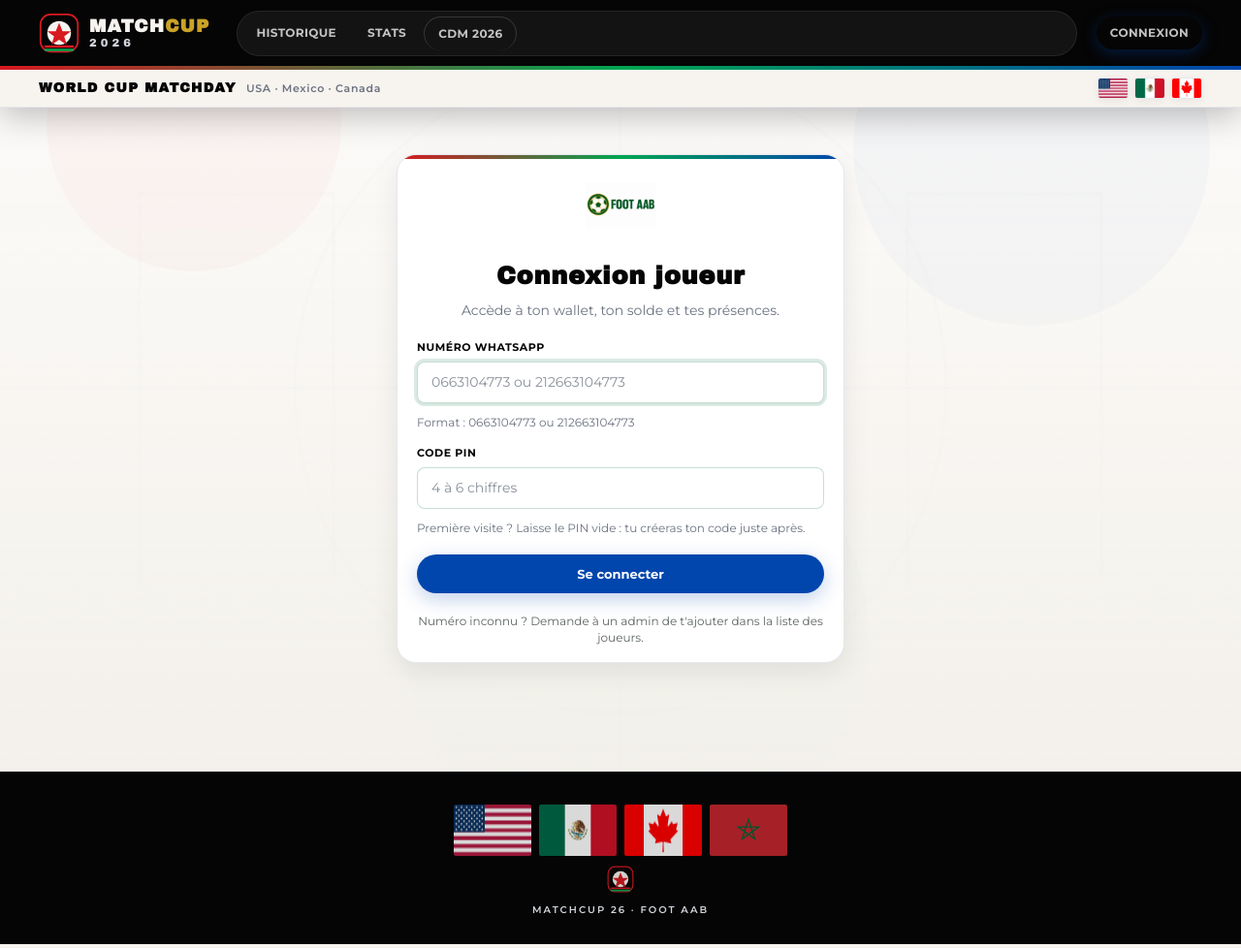
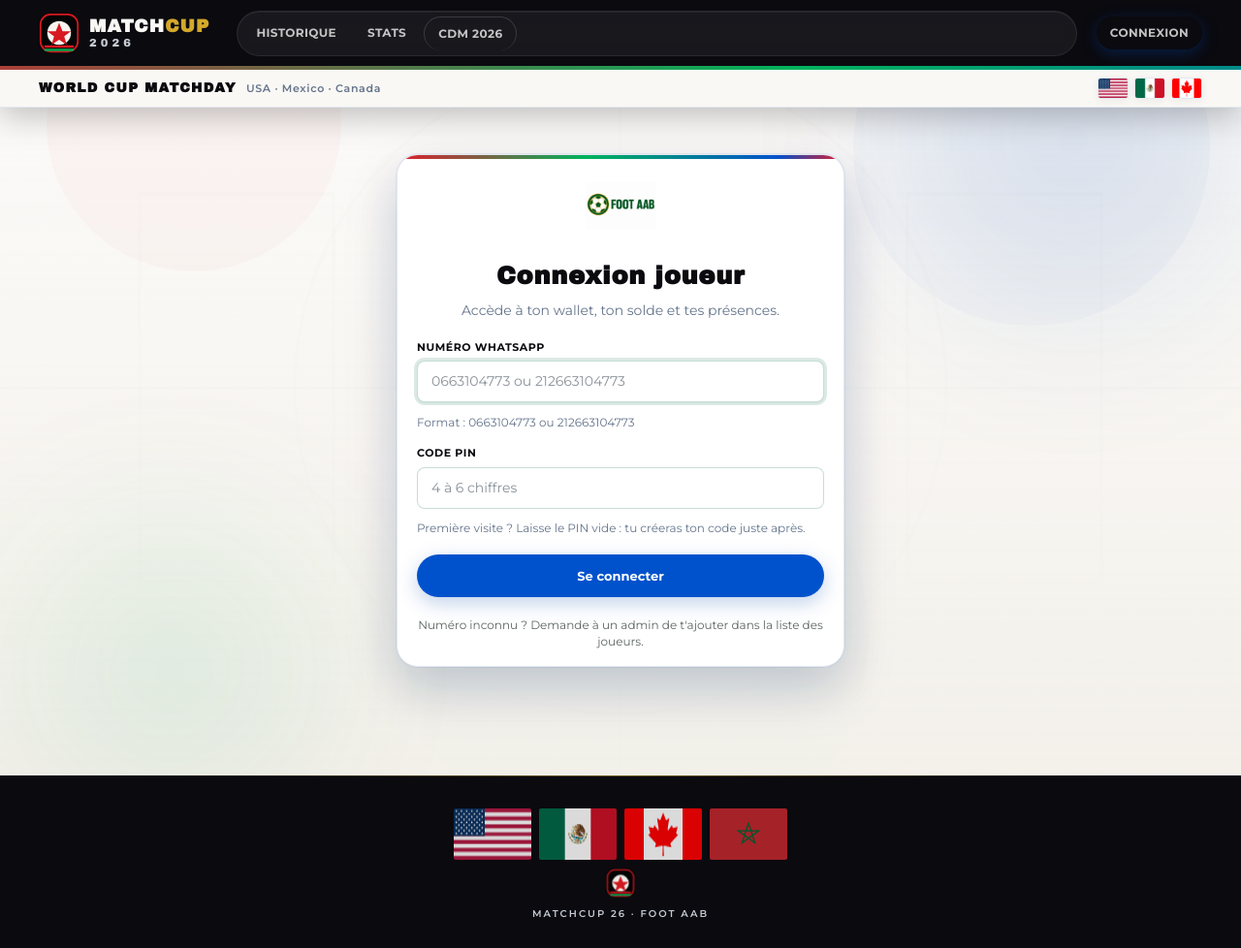
Before and after one commit to Polga088/AABFoot, a Flask app: page /connexion in a window 1280 px wide. Shown: the whole page at 97% size. Run offline with Flask 3, Linux system fonts and the light colour scheme; some libraries are stand-ins or nearby versions.

Commit message:
Modernize MATCHCUP 26 UI with motion layer and refreshed design tokens.
Add animated background orbs, scroll reveals, button micro-interactions, and accessibility-friendly transitions guided by ui-ux-pro-max.

Co-authored-by: Cursor <cursoragent@cursor.com>

```diff
--- /dev/null
+++ b/webapp/static/css/wc26-motion.css
@@ -0,0 +1,380 @@
+/* MATCHCUP 26 — Motion & modern UI layer (ui-ux-pro-max guidelines) */
+
+:root {
+  --motion-fast: 180ms;
+  --motion-base: 260ms;
+  --motion-slow: 480ms;
+  --ease-out: cubic-bezier(0.22, 1, 0.36, 1);
+  --ease-spring: cubic-bezier(0.34, 1.56, 0.64, 1);
+}
+
+/* ═══ Animated ambient background ═══ */
+body.matchcup26 {
+  position: relative;
+  isolation: isolate;
+}
+
+body.matchcup26::before,
+body.matchcup26::after {
+  content: "";
+  position: fixed;
+  border-radius: 50%;
+  filter: blur(80px);
+  opacity: 0.45;
+  pointer-events: none;
+  z-index: -1;
+  animation: wc26-orb-drift 18s ease-in-out infinite alternate;
+}
+
+body.matchcup26::before {
+  width: min(520px, 70vw);
+  height: min(520px, 70vw);
+  top: -120px;
+  right: -80px;
+  background: radial-gradient(circle, rgba(0, 70, 173, 0.35) 0%, transparent 70%);
+}
+
+body.matchcup26::after {
+  width: min(440px, 60vw);
+  height: min(440px, 60vw);
+  bottom: -100px;
+  left: -60px;
+  background: radial-gradient(circle, rgba(0, 166, 81, 0.28) 0%, transparent 70%);
+  animation-delay: -6s;
+  animation-duration: 22s;
+}
+
+@keyframes wc26-orb-drift {
+  0% { transform: translate(0, 0) scale(1); }
+  100% { transform: translate(24px, 18px) scale(1.08); }
+}
+
+/* ═══ Header polish ═══ */
+body.matchcup26 .site-header {
+  backdrop-filter: blur(12px);
+  -webkit-backdrop-filter: blur(12px);
+}
+
+body.matchcup26 .wc26-host-strip {
+  background-size: 200% 100%;
+  animation: wc26-strip-flow 6s linear infinite;
+}
+
+@keyframes wc26-strip-flow {
+  0% { background-position: 0% 50%; }
+  100% { background-position: 200% 50%; }
+}
+
+body.matchcup26 .nav-mark {
+  transition: transform var(--motion-base) var(--ease-spring);
+}
+
+body.matchcup26 .nav-brand:hover .nav-mark {
+  transform: rotate(-6deg) scale(1.06);
+}
+
+body.matchcup26 .nav-links {
+  backdrop-filter: blur(8px);
+  box-shadow: inset 0 1px 0 rgba(255, 255, 255, 0.06);
+}
+
+body.matchcup26 .nav-item {
+  position: relative;
+  transition:
+    color var(--motion-fast) ease,
+    background var(--motion-fast) ease,
+    box-shadow var(--motion-fast) ease,
+    transform var(--motion-fast) var(--ease-out);
+}
+
+body.matchcup26 .nav-item:active {
+  transform: scale(0.96);
+}
+
+body.matchcup26 .nav-item.active {
+  animation: wc26-nav-pop var(--motion-base) var(--ease-spring);
+}
+
+@keyframes wc26-nav-pop {
+  0% { transform: scale(0.92); }
+  70% { transform: scale(1.04); }
+  100% { transform: scale(1); }
+}
+
+body.matchcup26 .wc-matchday-bar {
+  position: relative;
+  overflow: hidden;
+}
+
+body.matchcup26 .wc-banner-flags img {
+  transition: transform var(--motion-base) var(--ease-spring), box-shadow var(--motion-fast);
+}
+
+body.matchcup26 .wc-banner-flags img:hover {
+  transform: translateY(-2px) scale(1.05);
+  box-shadow: 0 6px 16px rgba(0, 0, 0, 0.12);
+}
+
+/* ═══ Page enter ═══ */
+body.matchcup26 .app-content {
+  animation: wc26-page-in var(--motion-slow) var(--ease-out) both;
+}
+
+@keyframes wc26-page-in {
+  from {
+    opacity: 0;
+    transform: translateY(12px);
+  }
+  to {
+    opacity: 1;
+    transform: translateY(0);
+  }
+}
+
+/* ═══ Cards & surfaces ═══ */
+body.matchcup26 .card,
+body.matchcup26 .metric,
+body.matchcup26 .auth-card,
+body.matchcup26 .match-card,
+body.matchcup26 .schedule-item,
+body.matchcup26 .group-scan-panel {
+  transition:
+    transform var(--motion-base) var(--ease-out),
+    box-shadow var(--motion-base) var(--ease-out),
+    border-color var(--motion-fast) ease;
+}
+
+body.matchcup26 .card:hover,
+body.matchcup26 .metric:hover,
+body.matchcup26 .auth-card:hover,
+body.matchcup26 .match-card:hover,
+body.matchcup26 .schedule-item:hover {
+  transform: translateY(-3px);
+}
+
+body.matchcup26 .reveal-on-scroll {
+  opacity: 0;
+  transform: translateY(18px);
+  transition:
+    opacity var(--motion-slow) var(--ease-out),
+    transform var(--motion-slow) var(--ease-out);
+}
+
+body.matchcup26 .reveal-on-scroll.is-visible {
+  opacity: 1;
+  transform: translateY(0);
+}
+
+body.matchcup26 .reveal-stagger > * {
+  opacity: 0;
+  transform: translateY(14px);
+  animation: wc26-stagger-in var(--motion-slow) var(--ease-out) forwards;
+}
+
+body.matchcup26 .reveal-stagger > *:nth-child(1) { animation-delay: 0.05s; }
+body.matchcup26 .reveal-stagger > *:nth-child(2) { animation-delay: 0.1s; }
+body.matchcup26 .reveal-stagger > *:nth-child(3) { animation-delay: 0.15s; }
+body.matchcup26 .reveal-stagger > *:nth-child(4) { animation-delay: 0.2s; }
+body.matchcup26 .reveal-stagger > *:nth-child(5) { animation-delay: 0.25s; }
+body.matchcup26 .reveal-stagger > *:nth-child(6) { animation-delay: 0.3s; }
+
+@keyframes wc26-stagger-in {
+  to {
+    opacity: 1;
+    transform: translateY(0);
+  }
+}
+
+/* Auth glow */
+body.matchcup26 .auth-page {
+  position: relative;
+}
+
+body.matchcup26 .auth-card {
+  animation: wc26-auth-in 0.65s var(--ease-out) both;
+  box-shadow:
+    var(--wc26-shadow-lg),
+    0 0 0 1px rgba(0, 70, 173, 0.06),
+    0 24px 60px rgba(0, 70, 173, 0.12);
+}
+
+@keyframes wc26-auth-in {
+  from {
+    opacity: 0;
+    transform: scale(0.96) translateY(16px);
+  }
+  to {
+    opacity: 1;
+    transform: scale(1) translateY(0);
+  }
+}
+
+/* ═══ Buttons ═══ */
+body.matchcup26 .btn {
+  position: relative;
+  overflow: hidden;
+  transition:
+    transform var(--motion-fast) var(--ease-out),
+    box-shadow var(--motion-fast) ease,
+    background var(--motion-fast) ease;
+  min-height: 44px;
+  touch-action: manipulation;
+}
+
+body.matchcup26 .btn:active {
+  transform: scale(0.97);
+}
+
+body.matchcup26 .btn-primary::after,
+body.matchcup26 .btn-green::after {
+  content: "";
+  position: absolute;
+  inset: 0;
+  background: linear-gradient(
+    105deg,
+    transparent 40%,
+    rgba(255, 255, 255, 0.22) 50%,
+    transparent 60%
+  );
+  transform: translateX(-120%);
+  transition: transform 0.55s ease;
+}
+
+body.matchcup26 .btn-primary:hover::after,
+body.matchcup26 .btn-green:hover::after {
+  transform: translateX(120%);
+}
+
+body.matchcup26 .form-input,
+body.matchcup26 select.form-input {
+  transition:
+    border-color var(--motion-fast) ease,
+    box-shadow var(--motion-fast) ease,
+    transform var(--motion-fast) var(--ease-out);
+}
+
+body.matchcup26 .form-input:focus {
+  transform: translateY(-1px);
+}
+
+body.matchcup26 .auth-hint.is-ok {
+  color: #047857;
+  transition: color var(--motion-fast) ease;
+}
+
+/* ═══ Metrics pulse ═══ */
+body.matchcup26 .metric-val {
+  display: inline-block;
+  animation: wc26-metric-in 0.7s var(--ease-out) both;
+}
+
+@keyframes wc26-metric-in {
+  from {
+    opacity: 0;
+    transform: translateY(8px) scale(0.95);
+  }
+  to {
+    opacity: 1;
+    transform: translateY(0) scale(1);
+  }
+}
+
+/* ═══ Schedule upcoming glow ═══ */
+body.matchcup26 .schedule-upcoming {
+  box-shadow: 0 4px 20px rgba(0, 166, 81, 0.12);
+}
+
+body.matchcup26 .schedule-upcoming:hover {
+  box-shadow: 0 8px 28px rgba(0, 166, 81, 0.2);
+}
+
+/* ═══ Tables ═══ */
+body.matchcup26 .card table tbody tr {
+  transition: background var(--motion-fast) ease, transform var(--motion-fast) ease;
+}
+
+body.matchcup26 .card table tbody tr:hover {
+  transform: scale(1.005);
+}
+
+/* ═══ Badges ═══ */
+body.matchcup26 .badge-green,
+body.matchcup26 .badge-amber,
+body.matchcup26 .badge-red {
+  transition: transform var(--motion-fast) var(--ease-spring);
+}
+
+body.matchcup26 tr:hover .badge-green,
+body.matchcup26 tr:hover .badge-amber,
+body.matchcup26 tr:hover .badge-red {
+  transform: scale(1.04);
+}
+
+/* ═══ Footer ═══ */
+body.matchcup26 .site-footer {
+  position: relative;
+}
+
+body.matchcup26 .site-footer::before {
+  content: "";
+  position: absolute;
+  top: 0;
+  left: 10%;
+  right: 10%;
+  height: 1px;
+  background: linear-gradient(
+    90deg,
+    transparent,
+    rgba(201, 162, 39, 0.5),
+    transparent
+  );
+}
+
+body.matchcup26 .footer-logo {
+  animation: wc26-logo-pulse 4s ease-in-out infinite;
+}
+
+@keyframes wc26-logo-pulse {
+  0%, 100% { opacity: 0.85; transform: scale(1); }
+  50% { opacity: 1; transform: scale(1.06); }
+}
+
+/* ═══ Focus (a11y) ═══ */
+body.matchcup26 a:focus-visible,
+body.matchcup26 button:focus-visible,
+body.matchcup26 .form-input:focus-visible {
+  outline: 2px solid var(--wc26-blue);
+  outline-offset: 2px;
+}
+
+/* ═══ Reduced motion ═══ */
+@media (prefers-reduced-motion: reduce) {
+  body.matchcup26::before,
+  body.matchcup26::after,
+  body.matchcup26 .wc26-host-strip,
+  body.matchcup26 .footer-logo {
+    animation: none;
+  }
+
+  body.matchcup26 .app-content,
+  body.matchcup26 .auth-card,
+  body.matchcup26 .reveal-stagger > *,
+  body.matchcup26 .metric-val,
+  body.matchcup26 .nav-item.active {
+    animation: none;
+    opacity: 1;
+    transform: none;
+  }
+
+  body.matchcup26 .reveal-on-scroll {
+    opacity: 1;
+    transform: none;
+    transition: none;
+  }
+
+  body.matchcup26 .card:hover,
+  body.matchcup26 .metric:hover,
+  body.matchcup26 .schedule-item:hover {
+    transform: none;
+  }
+}
--- a/webapp/static/css/wc26-official-inspired.css
+++ b/webapp/static/css/wc26-official-inspired.css
@@ -3,25 +3,31 @@
 @import url("https://fonts.googleapis.com/css2?family=Archivo+Black&family=Montserrat:wght@400;500;600;700;800&display=swap");
 
 :root {
-  --wc26-black: #050505;
-  --wc26-white: #f7f4ef;
-  --wc26-blue: #0046ad;
-  --wc26-red: #d71920;
-  --wc26-green: #00a651;
-  --wc26-gold: #c9a227;
-  --wc26-silver: #d1d5db;
-  --wc26-bg: #f3f0ea;
-  --wc26-ink: #111827;
+  --wc26-black: #0a0a0f;
+  --wc26-white: #faf8f5;
+  --wc26-blue: #0052cc;
+  --wc26-red: #e11d2e;
+  --wc26-green: #00b35c;
+  --wc26-gold: #d4a82a;
+  --wc26-silver: #c5cad3;
+  --wc26-bg: #eef1f6;
+  --wc26-ink: #0f172a;
   --wc26-card-solid: #ffffff;
-  --wc26-muted: #6b7280;
-  --wc26-border: #e5e7eb;
-  --wc26-border-strong: #d1d5db;
-  --wc26-gradient-hosts: linear-gradient(90deg, #d71920 0%, #00a651 50%, #0046ad 100%);
-  --wc26-shadow-sm: 0 2px 8px rgba(5, 5, 5, 0.06);
-  --wc26-shadow-md: 0 8px 28px rgba(5, 5, 5, 0.08);
-  --wc26-shadow-lg: 0 16px 48px rgba(5, 5, 5, 0.1);
-  --wc26-radius: 20px;
-  --wc26-radius-sm: 12px;
+  --wc26-muted: #64748b;
+  --wc26-border: #e2e8f0;
+  --wc26-border-strong: #cbd5e1;
+  --wc26-gradient-hosts: linear-gradient(
+    90deg,
+    #e11d2e 0%,
+    #00b35c 42%,
+    #0052cc 85%,
+    #e11d2e 100%
+  );
+  --wc26-shadow-sm: 0 2px 10px rgba(15, 23, 42, 0.06);
+  --wc26-shadow-md: 0 10px 32px rgba(15, 23, 42, 0.09);
+  --wc26-shadow-lg: 0 20px 50px rgba(15, 23, 42, 0.12);
+  --wc26-radius: 22px;
+  --wc26-radius-sm: 14px;
 }
 
 /* Neutralise conflits style.css */
@@ -403,8 +409,9 @@ body.matchcup26 .btn-green {
 
 body.matchcup26 .btn-primary:hover,
 body.matchcup26 .btn-green:hover {
-  background: #003d94;
-  transform: translateY(-1px);
+  background: #0047b3;
+  transform: translateY(-2px);
+  box-shadow: 0 10px 28px rgba(0, 82, 204, 0.35);
 }
 
 body.matchcup26 .btn:not(.btn-primary):not(.btn-green):not(.btn-danger) {
--- a/webapp/templates/base.html
+++ b/webapp/templates/base.html
@@ -9,6 +9,7 @@
   <link href="https://fonts.googleapis.com/css2?family=Archivo+Black&family=Montserrat:wght@400;500;600;700;800&display=swap" rel="stylesheet">
   <link rel="stylesheet" href="{{ url_for('static', filename='css/style.css') }}">
   <link rel="stylesheet" href="{{ url_for('static', filename='css/wc26-official-inspired.css') }}">
+  <link rel="stylesheet" href="{{ url_for('static', filename='css/wc26-motion.css') }}">
   {% block extra_css %}{% endblock %}
   <link rel="icon" href="{{ url_for('static', filename='brand/worldcup26/favicon.svg') }}" type="image/svg+xml">
   <script>window.FOOTBOT_IS_ADMIN = {{ 'true' if user_is_admin else 'false' }};</script>
@@ -92,6 +93,7 @@
     <img src="{{ url_for('static', filename='brand/worldcup26/nav-mark.svg') }}" alt="" class="footer-logo" width="28" height="28">
     <span class="wc-footer-tagline">MATCHCUP 26 · Foot AAB</span>
   </footer>
+  <script src="{{ url_for('static', filename='js/motion.js') }}" defer></script>
   {% block scripts %}{% endblock %}
 </body>
 </html>
```
Also changed, not shown: SKILLS.md (+3 -1 lines), webapp/static/js/motion.js (added, +44 -0 lines).
